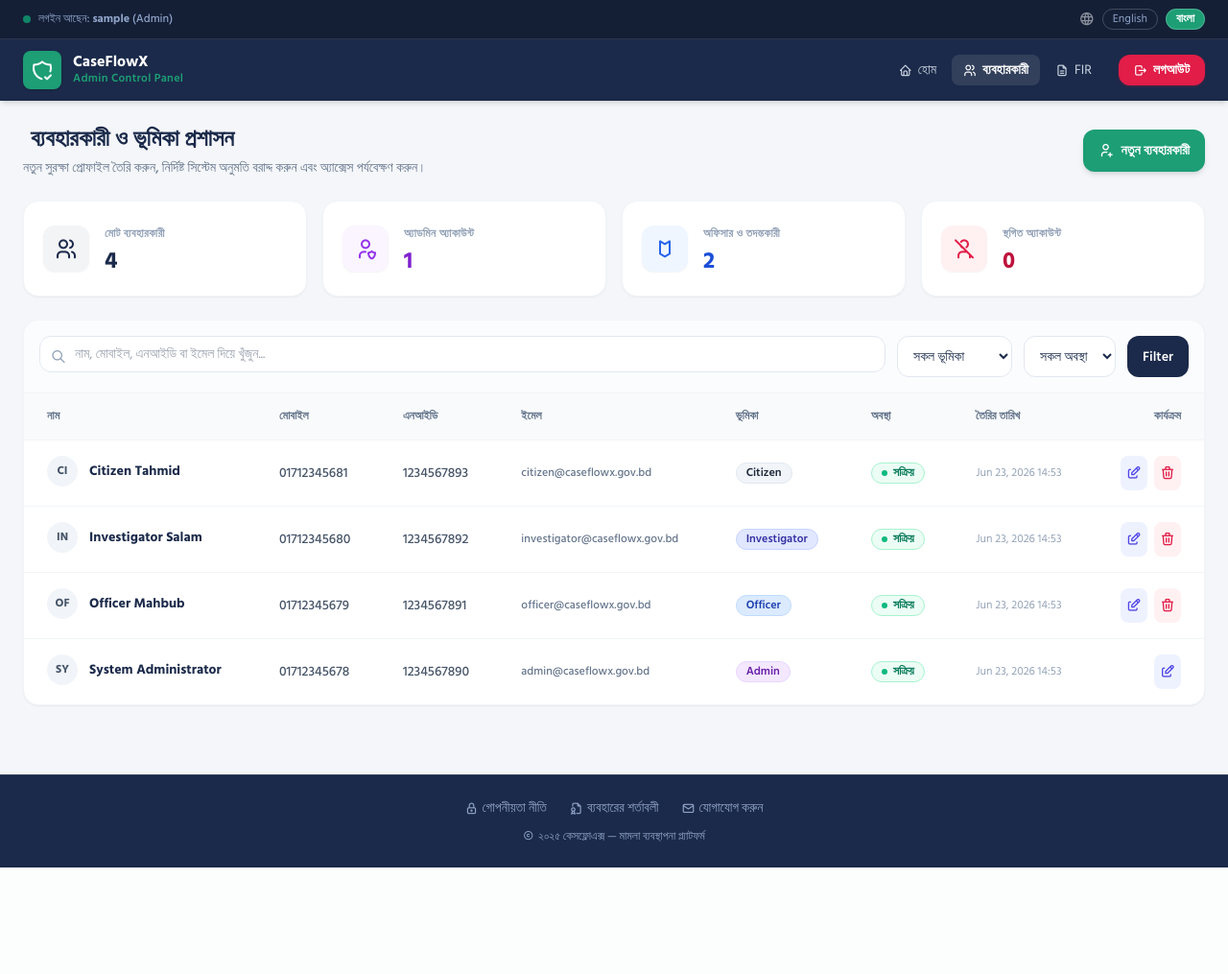
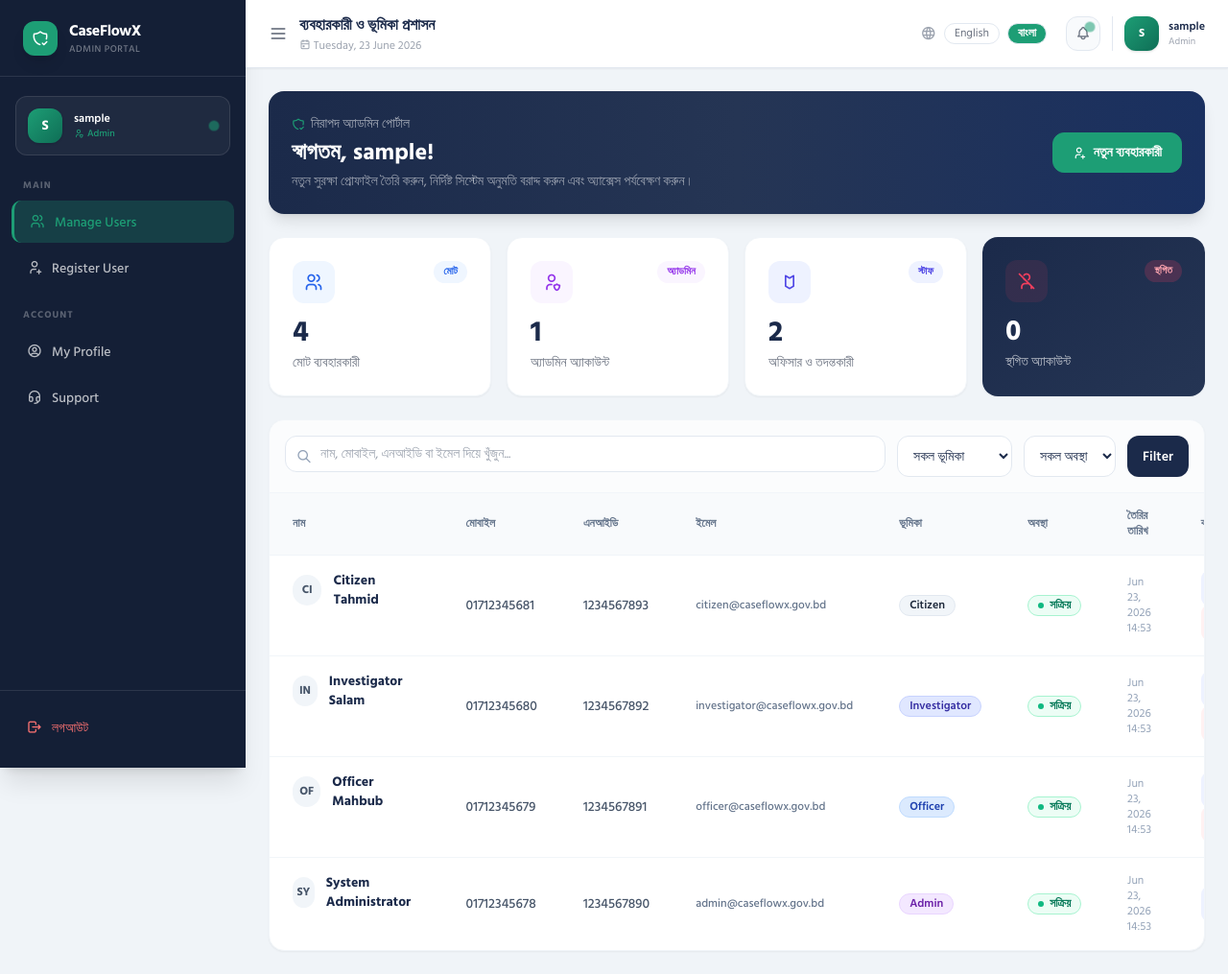
Before and after one commit to Tahmid2K22/CaseFlowX-Digital-Police-Case-Management-System, a PHP site: page /citizen_registration/admin_users.php in a window 1280 px wide. Shown: the whole page at 96% size. Before the commit the page ends 904 px from the top, so only its background shows below. Run offline with PHP 8.4, Linux system fonts and the light colour scheme; the visitor is signed in with stand-in values (Sample User, id 1); some libraries are stand-ins or nearby versions.

Commit message:
Scrum 5: Redesign admin dashboard and align sidebar pattern

```diff
--- a/admin_users.php
+++ b/admin_users.php
@@ -259,13 +259,14 @@ $cur = $t[$lang];
 <head>
     <meta charset="UTF-8">
     <meta name="viewport" content="width=device-width, initial-scale=1.0">
-    <title><?php echo $cur['title']; ?></title>
+    <title><?php echo $cur['title']; ?> - CaseFlowX</title>
+    <meta name="description" content="Secure Admin Panel on CaseFlowX - manage user accounts and system roles.">
     <!-- Tailwind CSS -->
     <script src="https://cdn.tailwindcss.com"></script>
     <!-- Tabler Icons -->
     <link rel="stylesheet" href="https://cdn.jsdelivr.net/npm/@tabler/icons-webfont@latest/tabler-icons.min.css"/>
     <!-- Fonts -->
-    <link href="https://fonts.googleapis.com/css2?family=Hind+Siliguri:wght@400;500;600;700&family=Inter:wght@300;400;500;600;700&display=swap" rel="stylesheet">
+    <link href="https://fonts.googleapis.com/css2?family=Hind+Siliguri:wght@400;500;600;700&family=Inter:wght@300;400;500;600;700;800&display=swap" rel="stylesheet">
     <script>
         tailwind.config = {
             theme: {
@@ -274,6 +275,7 @@ $cur = $t[$lang];
                         navy: '#1B2A4A',
                         accent: '#1D9E75',
                         'accent-dark': '#0F6E56',
+                        'accent-light': '#E8F8F3',
                         navyDark: '#141f36',
                         navy2: '#253554',
                     },
@@ -288,72 +290,129 @@ $cur = $t[$lang];
     <style>
         body {
             font-family: <?php echo $lang === 'bn' ? "'Hind Siliguri', 'Inter', sans-serif" : "'Inter', sans-serif"; ?>;
+            background: #F0F4F8;
         }
+        .sidebar-link {
+            display: flex; align-items: center; gap: 10px; padding: 10px 16px;
+            border-radius: 10px; font-size: 14px; font-weight: 500;
+            color: rgba(255,255,255,0.70); transition: all 0.2s ease; text-decoration: none;
+        }
+        .sidebar-link:hover { background: rgba(255,255,255,0.08); color: #fff; }
+        .sidebar-link.active {
+            background: rgba(29,158,117,0.25); color: #1D9E75; border-left: 3px solid #1D9E75;
+        }
+        .stat-card {
+            border-radius: 16px; padding: 24px; transition: transform 0.2s, box-shadow 0.2s;
+        }
+        .stat-card:hover { transform: translateY(-3px); box-shadow: 0 12px 32px rgba(0,0,0,0.12); }
+        .badge { display: inline-flex; align-items: center; padding: 3px 10px;
+            border-radius: 999px; font-size: 11px; font-weight: 600; }
+        @keyframes fadeIn { from{opacity:0} to{opacity:1} }
+        @keyframes slideUp { from{opacity:0;transform:translateY(16px)} to{opacity:1;transform:translateY(0)} }
+        .animate-fade-in { animation: fadeIn 0.4s ease-out; }
+        .animate-slide-up { animation: slideUp 0.5s ease-out; }
+        @keyframes pulse-dot { 0%,100%{opacity:1;transform:scale(1)} 50%{opacity:0.5;transform:scale(1.4)} }
+        .pulse-dot { animation: pulse-dot 2s infinite; }
+        ::-webkit-scrollbar { width: 6px; }
+        ::-webkit-scrollbar-thumb { background: #CBD5E1; border-radius: 4px; }
     </style>
 </head>
-<body class="bg-[#F4F6F9] min-h-screen flex flex-col justify-between">
+<body class="min-h-screen flex overflow-hidden">
 
-    <!-- Top Navigation Bar -->
+<?php
+$adminName = $_SESSION['username'] ?? 'Admin';
+$nameParts = array_slice(explode(' ', $adminName), 0, 2);
+$initials  = strtoupper(implode('', array_map(fn($w) => !empty($w) ? $w[0] : '', $nameParts)));
+?>
+
+<!-- SIDEBAR -->
+<aside class="w-64 h-screen sticky top-0 bg-navyDark flex flex-col flex-shrink-0 shadow-xl overflow-y-auto" id="sidebar">
+
+    <div class="px-6 py-5 border-b border-white/10 flex items-center gap-3">
+        <div class="w-9 h-9 rounded-xl bg-accent flex items-center justify-center text-white shadow-lg">
+            <i class="ti ti-shield-check text-lg"></i>
+        </div>
         <div>
-        <div class="bg-navyDark border-b border-white/10 px-6 py-2 flex justify-between items-center gap-2">
-            <div class="text-xs text-[#8FA3C8] font-medium flex items-center gap-2">
-                <span class="inline-block w-2 h-2 rounded-full bg-emerald-500 animate-pulse"></span>
-                <span><?php echo $cur['logged_as']; ?>: <strong><?php echo htmlspecialchars($_SESSION['username']); ?></strong> (<?php echo $_SESSION['role']; ?>)</span>
-            </div>
-            <div class="flex items-center gap-2">
-                <i class="ti ti-world text-white/50 text-base"></i>
-                <a href="?lang=en<?php echo !empty($search) ? '&search='.urlencode($search) : ''; ?><?php echo !empty($filter_role) ? '&role='.urlencode($filter_role) : ''; ?><?php echo !empty($filter_status) ? '&status='.urlencode($filter_status) : ''; ?>"
-                   class="px-2.5 py-0.5 text-xs rounded-full border border-white/20 transition-all <?php echo $lang === 'en' ? 'bg-accent text-white font-semibold border-accent' : 'text-[#8FA3C8] hover:bg-white/10 hover:text-white'; ?>">English</a>
-                <a href="?lang=bn<?php echo !empty($search) ? '&search='.urlencode($search) : ''; ?><?php echo !empty($filter_role) ? '&role='.urlencode($filter_role) : ''; ?><?php echo !empty($filter_status) ? '&status='.urlencode($filter_status) : ''; ?>"
-                   class="px-2.5 py-0.5 text-xs rounded-full border border-white/20 transition-all <?php echo $lang === 'bn' ? 'bg-accent text-white font-semibold border-accent' : 'text-[#8FA3C8] hover:bg-white/10 hover:text-white'; ?>">বাংলা</a>
+            <span class="text-white font-bold text-base tracking-tight">CaseFlowX</span>
+            <p class="text-white/40 text-[10px] font-medium tracking-wider uppercase">Admin Portal</p>
         </div>
     </div>
 
-        <nav class="bg-navy px-6 py-3 flex items-center justify-between shadow-md">
+    <div class="mx-4 mt-5 mb-4 p-3 rounded-xl bg-white/5 border border-white/10 flex items-center gap-3">
+        <div class="w-9 h-9 rounded-xl bg-gradient-to-br from-accent to-[#0F6E56] flex items-center justify-center text-white text-sm font-bold shadow">
+            <?php echo htmlspecialchars($initials); ?>
+        </div>
+        <div class="flex-1 min-w-0">
+            <p class="text-white text-xs font-semibold truncate"><?php echo htmlspecialchars($adminName); ?></p>
+            <p class="text-accent text-[10px] font-medium flex items-center gap-1">
+                <i class="ti ti-user-shield"></i> Admin
+            </p>
+        </div>
+        <div class="w-2 h-2 rounded-full bg-accent flex-shrink-0 pulse-dot"></div>
+    </div>
+
+    <nav class="flex-1 px-3 space-y-1">
+        <p class="text-[10px] font-bold uppercase tracking-widest text-white/30 px-3 pt-2 pb-1">Main</p>
+        <a href="admin_users.php" class="sidebar-link active"><i class="ti ti-users text-base"></i> Manage Users</a>
+        <a href="register.php" class="sidebar-link"><i class="ti ti-user-plus text-base"></i> Register User</a>
+
+        <p class="text-[10px] font-bold uppercase tracking-widest text-white/30 px-3 pt-4 pb-1">Account</p>
+        <a href="profile.php" class="sidebar-link"><i class="ti ti-user-circle text-base"></i> My Profile</a>
+        <a href="support.php" class="sidebar-link"><i class="ti ti-headset text-base"></i> Support</a>
+    </nav>
+
+    <div class="px-3 pb-5 pt-4 border-t border-white/10 bg-navyDark">
+        <a href="login.php?logout=1" id="btn-logout"
+           class="sidebar-link text-red-400 hover:text-red-300 hover:bg-red-500/10">
+            <i class="ti ti-logout text-base"></i> <?php echo $cur['btn_logout']; ?>
+        </a>
+    </div>
+</aside>
+
+<!-- MAIN CONTENT -->
+<main class="flex-1 flex flex-col overflow-auto">
+
+    <!-- Sticky Top Bar -->
+    <header class="bg-white border-b border-slate-200 px-6 py-3.5 flex items-center justify-between shadow-sm sticky top-0 z-10">
         <div class="flex items-center gap-3">
-                <div class="w-10 h-10 bg-accent rounded-lg flex items-center justify-center text-white text-2xl shadow">
-                    <i class="ti ti-shield-check"></i>
-                </div>
+            <button id="btn-toggle-sidebar" class="text-gray-500 hover:text-navy transition-colors">
+                <i class="ti ti-menu-2 text-xl"></i>
+            </button>
             <div>
-                    <h1 class="text-white font-bold leading-none text-base">CaseFlowX</h1>
-                    <span class="text-xs text-accent font-semibold tracking-wide mt-0.5 block">Admin Control Panel</span>
+                <h1 class="text-navy text-base font-bold"><?php echo $cur['heading']; ?></h1>
+                <p class="text-gray-400 text-xs"><i class="ti ti-calendar-event text-xs"></i> <?php echo date('l, d F Y'); ?></p>
             </div>
         </div>
 
-            <div class="flex items-center gap-4">
-                <div class="hidden md:flex gap-1">
-                    <a href="home.html" class="text-slate-300 hover:text-white px-3 py-1.5 rounded-lg text-sm transition-colors flex items-center gap-1.5"><i class="ti ti-home"></i> <?php echo $lang === 'bn' ? 'হোম' : 'Home'; ?></a>
-                    <a href="#" class="text-white bg-white/10 px-3 py-1.5 rounded-lg text-sm font-semibold flex items-center gap-1.5"><i class="ti ti-users"></i> <?php echo $lang === 'bn' ? 'ব্যবহারকারী' : 'Users'; ?></a>
-                    <a href="#" class="text-slate-300 hover:text-white px-3 py-1.5 rounded-lg text-sm transition-colors flex items-center gap-1.5"><i class="ti ti-file-description"></i> FIR</a>
-                </div>
-                <a href="login.php?logout=1" class="bg-rose-600 hover:bg-rose-700 text-white font-semibold px-4 py-1.5 rounded-xl text-sm transition-all flex items-center gap-1.5 shadow shadow-rose-600/25">
-                    <i class="ti ti-logout"></i>
-                    <?php echo $cur['btn_logout']; ?>
-                </a>
-            </div>
-        </nav>
+        <div class="flex items-center gap-3">
+            <!-- Language Switcher in Header -->
+            <div class="flex items-center gap-2 mr-2">
+                <i class="ti ti-world text-gray-400 text-base"></i>
+                <a href="?lang=en<?php echo !empty($search) ? '&search='.urlencode($search) : ''; ?><?php echo !empty($filter_role) ? '&role='.urlencode($filter_role) : ''; ?><?php echo !empty($filter_status) ? '&status='.urlencode($filter_status) : ''; ?>"
+                   class="px-2.5 py-0.5 text-xs rounded-full border border-slate-200 transition-all <?php echo $lang === 'en' ? 'bg-accent text-white font-semibold border-accent' : 'text-gray-500 hover:bg-slate-100 hover:text-navy'; ?>">English</a>
+                <a href="?lang=bn<?php echo !empty($search) ? '&search='.urlencode($search) : ''; ?><?php echo !empty($filter_role) ? '&role='.urlencode($filter_role) : ''; ?><?php echo !empty($filter_status) ? '&status='.urlencode($filter_status) : ''; ?>"
+                   class="px-2.5 py-0.5 text-xs rounded-full border border-slate-200 transition-all <?php echo $lang === 'bn' ? 'bg-accent text-white font-semibold border-accent' : 'text-gray-500 hover:bg-slate-100 hover:text-navy'; ?>">বাংলা</a>
             </div>
 
-    <!-- Main Content Container -->
-    <main class="flex-1 max-w-7xl w-full mx-auto p-4 md:p-6 space-y-6">
+            <button class="relative w-9 h-9 rounded-xl border border-slate-200 bg-slate-50 hover:bg-slate-100 flex items-center justify-center text-gray-500 hover:text-navy transition-all">
+                <i class="ti ti-bell text-base"></i>
+                <span class="absolute top-1.5 right-1.5 w-2 h-2 bg-accent rounded-full pulse-dot"></span>
+            </button>
 
-        <!-- Header Section -->
-        <div class="flex flex-col md:flex-row justify-between items-start md:items-center gap-4">
-            <div>
-                <h2 class="text-2xl font-bold text-navy flex items-center gap-2">
-                    <i class="ti ti-users-gear text-accent"></i>
-                    <?php echo $cur['heading']; ?>
-                </h2>
-                <p class="text-sm text-slate-500 font-medium mt-1">
-                    <?php echo $cur['subheading']; ?>
-                </p>
+            <div class="flex items-center gap-2.5 pl-3 border-l border-slate-200">
+                <div class="w-9 h-9 rounded-xl bg-gradient-to-br from-accent to-[#0F6E56] flex items-center justify-center text-white text-xs font-bold shadow">
+                    <?php echo htmlspecialchars($initials); ?>
                 </div>
-            <a href="register.php"
-               class="bg-accent hover:bg-accent-dark text-white font-bold px-4 py-2.5 rounded-xl shadow-md hover:shadow-lg transition-all flex items-center gap-2 text-sm shrink-0">
-                <i class="ti ti-user-plus text-base"></i>
-                <?php echo $cur['btn_add']; ?>
-            </a>
+                <div class="hidden sm:block">
+                    <p class="text-navy text-xs font-semibold"><?php echo htmlspecialchars($adminName); ?></p>
+                    <p class="text-gray-400 text-[10px]">Admin</p>
                 </div>
+            </div>
+        </div>
+    </header>
+
+    <!-- Page Body -->
+    <div class="flex-1 p-6 space-y-6 animate-fade-in">
 
         <!-- System Alerts -->
         <?php if (!empty($msg_success)): ?>
@@ -370,52 +429,80 @@ $cur = $t[$lang];
             </div>
         <?php endif; ?>
 
-        <!-- Stats Bar -->
-        <div class="grid grid-cols-2 lg:grid-cols-4 gap-4">
-            <div class="bg-white p-5 rounded-2xl shadow-sm border border-slate-100 flex items-center gap-4">
-                <div class="w-12 h-12 bg-navy/5 rounded-xl flex items-center justify-center text-navy text-2xl shadow-sm">
-                    <i class="ti ti-users"></i>
+        <!-- Welcome Banner -->
+        <div class="bg-gradient-to-r from-navy via-navy2 to-[#1a3060] rounded-2xl p-6 text-white relative overflow-hidden shadow-lg">
+            <div class="relative flex flex-col sm:flex-row sm:items-center sm:justify-between gap-4">
+                <div>
+                    <p class="text-white/60 text-sm font-medium mb-1 flex items-center gap-1.5">
+                        <i class="ti ti-shield-check text-accent"></i> <?php echo $lang === 'bn' ? 'নিরাপদ অ্যাডমিন পোর্টাল' : 'Secure Admin Portal'; ?>
+                    </p>
+                    <h2 class="text-2xl font-bold">
+                        <?php
+                        $welcome_text = $lang === 'bn' ? 'স্বাগতম, ' : 'Welcome back, ';
+                        echo $welcome_text . htmlspecialchars(explode(' ', $adminName)[0]);
+                        ?>!
+                    </h2>
+                    <p class="text-white/55 text-sm mt-1">
+                        <?php echo $cur['subheading']; ?>
+                    </p>
                 </div>
-                <div>
-                    <span class="text-xs font-semibold text-slate-400 uppercase tracking-wide"><?php echo $cur['stat_total']; ?></span>
-                    <h3 class="text-2xl font-bold text-navy mt-0.5"><?php echo $total_users; ?></h3>
-                </div>
-            </div>
-
-            <div class="bg-white p-5 rounded-2xl shadow-sm border border-slate-100 flex items-center gap-4">
-                <div class="w-12 h-12 bg-purple-50 rounded-xl flex items-center justify-center text-purple-600 text-2xl shadow-sm">
-                    <i class="ti ti-user-shield"></i>
-                </div>
-                <div>
-                    <span class="text-xs font-semibold text-slate-400 uppercase tracking-wide"><?php echo $cur['stat_admins']; ?></span>
-                    <h3 class="text-2xl font-bold text-purple-700 mt-0.5"><?php echo $total_admins; ?></h3>
-                </div>
-            </div>
-
-            <div class="bg-white p-5 rounded-2xl shadow-sm border border-slate-100 flex items-center gap-4">
-                <div class="w-12 h-12 bg-blue-50 rounded-xl flex items-center justify-center text-blue-600 text-2xl shadow-sm">
-                    <i class="ti ti-badge"></i>
-                </div>
-                <div>
-                    <span class="text-xs font-semibold text-slate-400 uppercase tracking-wide"><?php echo $cur['stat_staff']; ?></span>
-                    <h3 class="text-2xl font-bold text-blue-700 mt-0.5"><?php echo $total_staff; ?></h3>
-                </div>
-            </div>
-
-            <div class="bg-white p-5 rounded-2xl shadow-sm border border-slate-100 flex items-center gap-4">
-                <div class="w-12 h-12 bg-rose-50 rounded-xl flex items-center justify-center text-rose-600 text-2xl shadow-sm">
-                    <i class="ti ti-user-off"></i>
-                </div>
-                <div>
-                    <span class="text-xs font-semibold text-slate-400 uppercase tracking-wide"><?php echo $cur['stat_suspended']; ?></span>
-                    <h3 class="text-2xl font-bold text-rose-700 mt-0.5"><?php echo $total_suspended; ?></h3>
+                <div class="flex items-center gap-3">
+                    <a href="register.php" class="inline-flex items-center gap-2 bg-accent hover:bg-accent-dark text-white px-5 py-2.5 rounded-xl text-sm font-semibold transition-all border border-accent">
+                        <i class="ti ti-user-plus"></i> <?php echo $cur['btn_add']; ?>
+                    </a>
                 </div>
             </div>
         </div>
 
-        <!-- Users Search & Table Section -->
+        <!-- Stats Grid -->
+        <div class="grid grid-cols-2 lg:grid-cols-4 gap-4 animate-slide-up">
+            <div class="stat-card bg-white border border-slate-100 shadow-sm">
+                <div class="flex items-start justify-between mb-3">
+                    <div class="w-11 h-11 rounded-xl bg-blue-50 flex items-center justify-center">
+                        <i class="ti ti-users text-xl text-blue-600"></i>
+                    </div>
+                    <span class="badge bg-blue-50 text-blue-600"><?php echo $lang === 'bn' ? 'মোট' : 'Total'; ?></span>
+                </div>
+                <p class="text-3xl font-bold text-navy counter" data-target="<?php echo $total_users; ?>"><?php echo $total_users; ?></p>
+                <p class="text-gray-500 text-sm mt-1 font-medium"><?php echo $cur['stat_total']; ?></p>
+            </div>
+
+            <div class="stat-card bg-white border border-slate-100 shadow-sm">
+                <div class="flex items-start justify-between mb-3">
+                    <div class="w-11 h-11 rounded-xl bg-purple-50 flex items-center justify-center">
+                        <i class="ti ti-user-shield text-xl text-purple-600"></i>
+                    </div>
+                    <span class="badge bg-purple-50 text-purple-600"><?php echo $lang === 'bn' ? 'অ্যাডমিন' : 'Admin'; ?></span>
+                </div>
+                <p class="text-3xl font-bold text-navy counter" data-target="<?php echo $total_admins; ?>"><?php echo $total_admins; ?></p>
+                <p class="text-gray-500 text-sm mt-1 font-medium"><?php echo $cur['stat_admins']; ?></p>
+            </div>
+
+            <div class="stat-card bg-white border border-slate-100 shadow-sm">
+                <div class="flex items-start justify-between mb-3">
+                    <div class="w-11 h-11 rounded-xl bg-indigo-50 flex items-center justify-center">
+                        <i class="ti ti-badge text-xl text-indigo-600"></i>
+                    </div>
+                    <span class="badge bg-indigo-50 text-indigo-600"><?php echo $lang === 'bn' ? 'স্টাফ' : 'Staff'; ?></span>
+                </div>
+                <p class="text-3xl font-bold text-navy counter" data-target="<?php echo $total_staff; ?>"><?php echo $total_staff; ?></p>
+                <p class="text-gray-500 text-sm mt-1 font-medium"><?php echo $cur['stat_staff']; ?></p>
+            </div>
+
+            <div class="stat-card bg-gradient-to-br from-navy to-navy2 text-white shadow-sm">
+                <div class="flex items-start justify-between mb-3">
+                    <div class="w-11 h-11 rounded-xl bg-rose-500/10 flex items-center justify-center">
+                        <i class="ti ti-user-off text-xl text-rose-500"></i>
+                    </div>
+                    <span class="badge bg-rose-500/20 text-rose-300"><?php echo $lang === 'bn' ? 'স্থগিত' : 'Suspended'; ?></span>
+                </div>
+                <p class="text-3xl font-bold text-white counter" data-target="<?php echo $total_suspended; ?>"><?php echo $total_suspended; ?></p>
+                <p class="text-white/70 text-sm mt-1 font-medium"><?php echo $cur['stat_suspended']; ?></p>
+            </div>
+        </div>
+
+        <!-- Users Directory Table -->
         <div class="bg-white rounded-2xl shadow-sm border border-slate-100 overflow-hidden">
-
             <!-- Filters Panel -->
             <div class="p-4 border-b border-slate-100 bg-slate-50/50">
                 <form action="" method="GET" class="flex flex-col md:flex-row gap-3">
@@ -562,21 +649,9 @@ $cur = $t[$lang];
                 </table>
             </div>
         </div>
+
+    </div><!-- /page body -->
 </main>
-
-    <!-- Footer -->
-    <footer class="bg-navy border-t border-white/10 py-6 mt-12">
-        <div class="max-w-7xl mx-auto px-4 text-center">
-            <div class="flex justify-center gap-6 flex-wrap mb-3 text-sm text-[#8FA3C8]">
-                <a href="#" class="hover:underline flex items-center gap-1"><i class="ti ti-lock"></i> <?php echo $cur['privacy']; ?></a>
-                <a href="#" class="hover:underline flex items-center gap-1"><i class="ti ti-file-certificate"></i> <?php echo $cur['terms']; ?></a>
-                <a href="#" class="hover:underline flex items-center gap-1"><i class="ti ti-mail"></i> <?php echo $cur['contact']; ?></a>
-            </div>
-            <p class="text-xs text-[#8FA3C8]">
-                <i class="ti ti-copyright text-[11px] inline-block mr-0.5"></i> <?php echo $cur['copyright']; ?>
-            </p>
-        </div>
-    </footer>
 
 <!-- Hidden POST delete form -->
 <form id="deleteForm" method="POST" action="">
@@ -584,11 +659,9 @@ $cur = $t[$lang];
     <input type="hidden" name="id" id="delete_id" value="">
 </form>
 
-
-
 <!-- ================= EDIT USER MODAL ================= -->
 <div id="editModal" class="fixed inset-0 bg-slate-900/60 backdrop-blur-sm flex items-center justify-center p-4 hidden z-50">
-        <div class="bg-white rounded-2xl max-w-md w-full shadow-2xl overflow-hidden border border-slate-100">
+    <div class="bg-white rounded-2xl max-w-md w-full shadow-2xl overflow-hidden border border-slate-100 animate-fade-in">
         <!-- Modal Header -->
         <div class="bg-navy px-6 py-4 flex items-center justify-between text-white">
             <h3 class="font-bold flex items-center gap-2">
@@ -677,6 +750,25 @@ $cur = $t[$lang];
 
 <!-- JS Helper Functions -->
 <script>
+    document.getElementById('btn-toggle-sidebar')?.addEventListener('click', function() {
+        const s = document.getElementById('sidebar');
+        s.style.width = s.style.width === '0px' ? '256px' : '0px';
+        s.style.overflow = s.style.width === '0px' ? 'hidden' : '';
+    });
+
+    // Animate counters
+    document.querySelectorAll('.counter').forEach(el => {
+        const target = parseInt(el.dataset.target);
+        if (!target) return;
+        let cur = 0;
+        const step = Math.ceil(target / 20);
+        const t = setInterval(() => {
+            cur = Math.min(cur + step, target);
+            el.textContent = cur;
+            if (cur >= target) clearInterval(t);
+        }, 40);
+    });
+
     function openEditModal(user) {
         document.getElementById('edit_id').value = user.id;
         document.getElementById('edit_full_name').value = user.full_name;
```
Also changed, not shown: fir_officer_dashboard.php (+4 -9 lines). Lines whose indentation alone changed are shown as unchanged.
